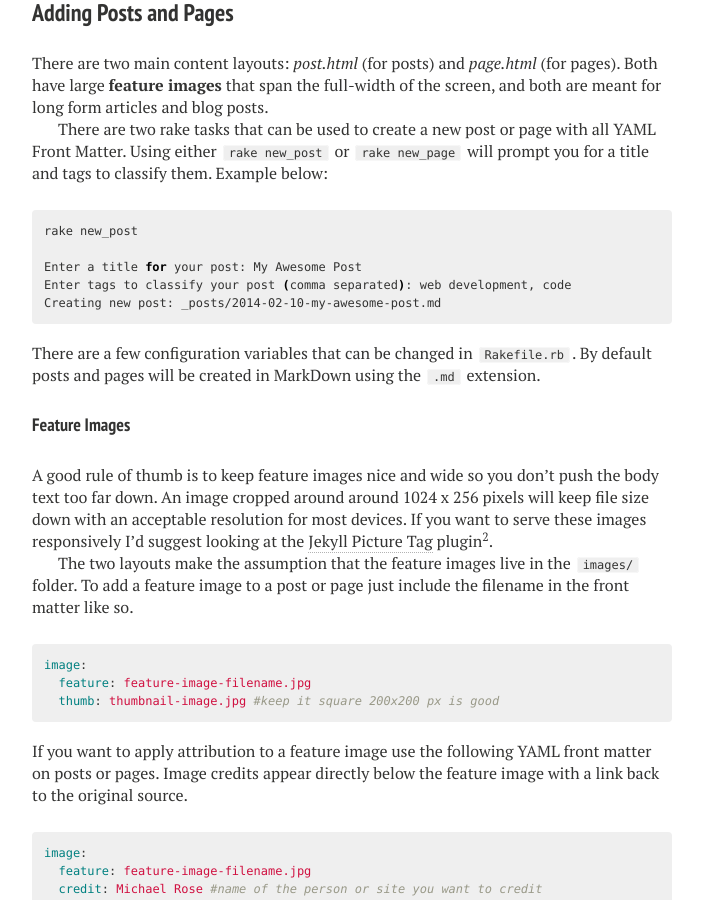
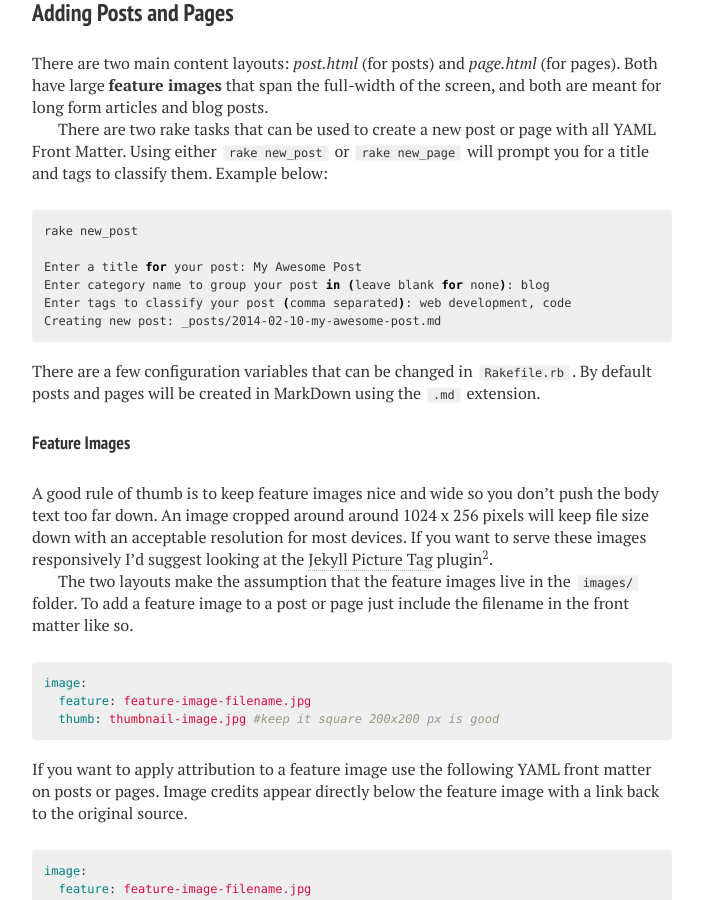
Before and after one commit to orenetar3/dgrtwo.github.com, a Jekyll site: the page built from theme-setup.md, in a window 1280 px wide and 900 px high, scrolled down 2610 px. Shown: the whole window, without its empty margins (288-991 px from the left). Built offline with Jekyll 4.4.1, drawn with Linux system fonts in a browser that asks for light colours; nearby versions of some CDN libraries.

Commit message:
Add category to rake new_post

```diff
--- a/Rakefile.rb
+++ b/Rakefile.rb
@@ -25,6 +25,7 @@ task :new_post, :title do |t, args|
   if File.exist?(filename)
     abort("rake aborted!") if ask("#{filename} already exists. Do you want to overwrite?", ['y', 'n']) == 'n'
   end
+  category = get_stdin("Enter category name to group your post in (leave blank for none): ")
   tags = get_stdin("Enter tags to classify your post (comma separated): ")
   puts "Creating new post: #{filename}"
   open(filename, 'w') do |post|
@@ -32,6 +33,7 @@ task :new_post, :title do |t, args|
     post.puts "layout: post"
     post.puts "title: \"#{title.gsub(/&/,'&amp;')}\""
     post.puts "modified: #{Time.now.strftime('%Y-%m-%d %H:%M:%S %z')}"
+    post.puts "category: [#{category}]"
     post.puts "tags: [#{tags}]"
     post.puts "image:"
     post.puts "  feature: "
--- a/theme-setup.md
+++ b/theme-setup.md
@@ -116,6 +116,7 @@ There are two rake tasks that can be used to create a new post or page with all
 rake new_post
 
 Enter a title for your post: My Awesome Post
+Enter category name to group your post in (leave blank for none): blog
 Enter tags to classify your post (comma separated): web development, code
 Creating new post: _posts/2014-02-10-my-awesome-post.md
 {% endhighlight %}
```
Also changed, not shown: Gemfile (deleted, +0 -8 lines), _layouts/post.html (+2 -10 lines), 1 other file.
